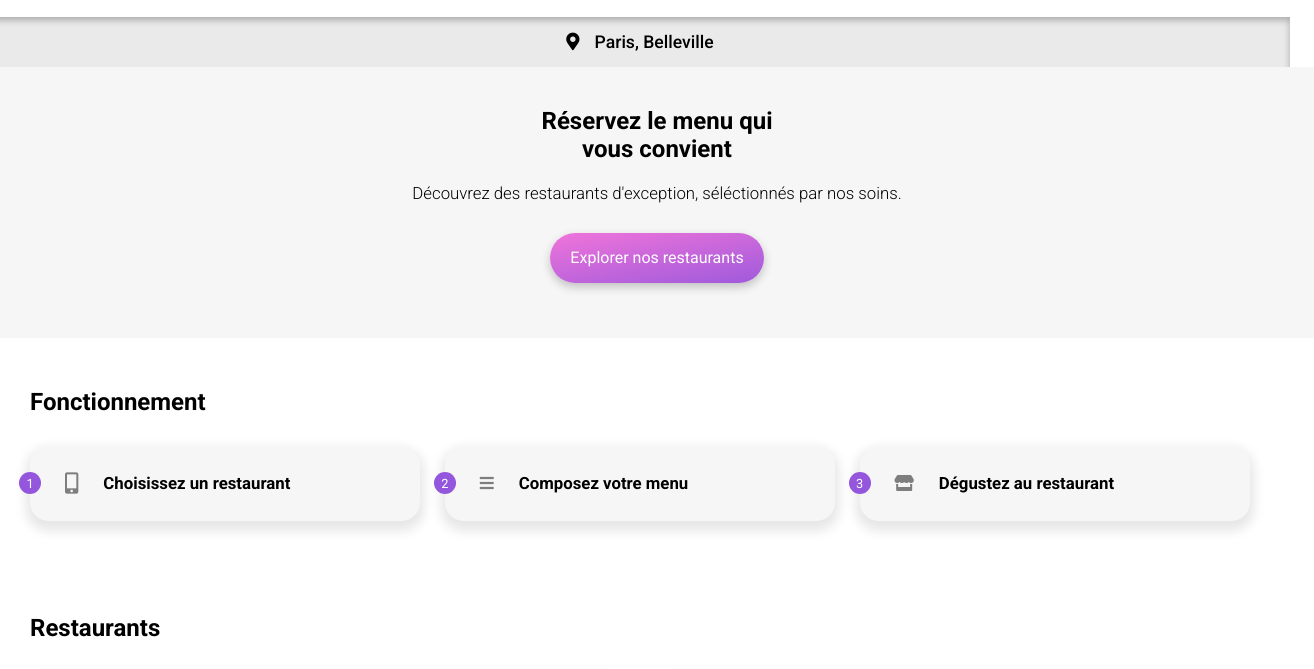
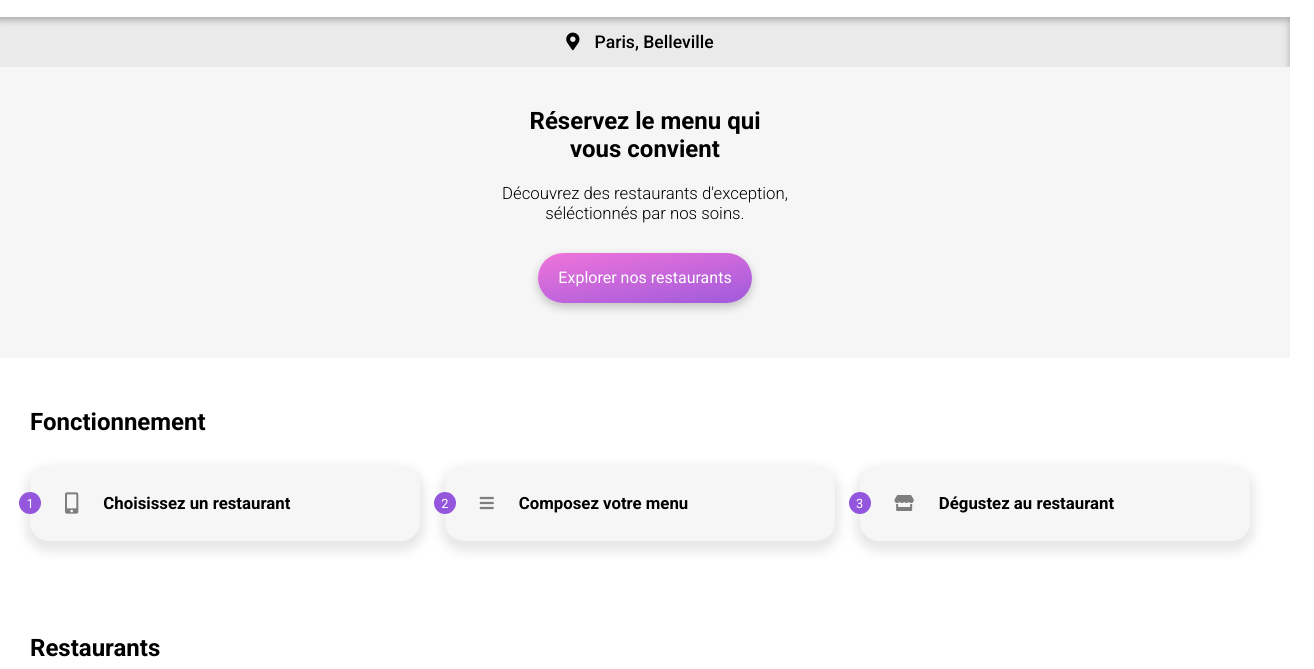
Before and after one commit to Nordine-coder/NoureddineEchakouri_3_26082021, a website: page index.html in a window 1280 px wide. Shown: the part 52-721 px from the top of the page, 1314 px wide, since content can reach past the window. Drawn offline with Linux system fonts and the light colour scheme.

Commit message:
fixing header bug

```diff
--- a/sass/components/_loading_spinner.scss
+++ b/sass/components/_loading_spinner.scss
@@ -1,4 +1,5 @@
 .bg_loading_spinner {
+    max-width: 100%;
     background-color: #99E2D0;
     font-size: 35px;
     font-weight: 500;
@@ -15,6 +16,7 @@
     animation: disappear 5s steps(1, end) forwards;
     z-index: 1000;
     .loader {
+        max-width: 100%;
         height: 100px;
         width: 100px;
         display: inline-block;
--- a/sass/layouts/_header_home.scss
+++ b/sass/layouts/_header_home.scss
@@ -15,10 +15,10 @@ header.home_header {
         }
     }
     .explorate {
-        width: 100%;
+        width: calc(100% + 10px);
         margin-top: -10px;
         background-color: $sections-bg-clr;
-        padding: 40px $padding-sides-home-header 55px;
+        padding: 40px 0 55px;
         text-align: center;
     }
     h2 {
@@ -27,8 +27,9 @@ header.home_header {
         text-align: center;
     }
     p {
+        width: 300px;
         font-size: 1.05rem;
-        margin-bottom: 30px;
+        margin: 0 auto 30px;
         font-weight: 300;
     }
     button {
```
Also changed, not shown: style/css/style.css, 1 other file.
